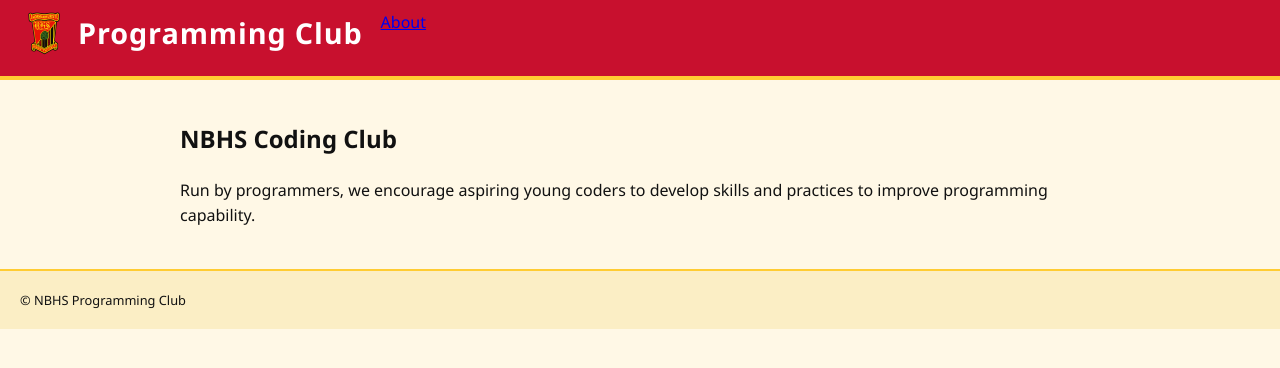
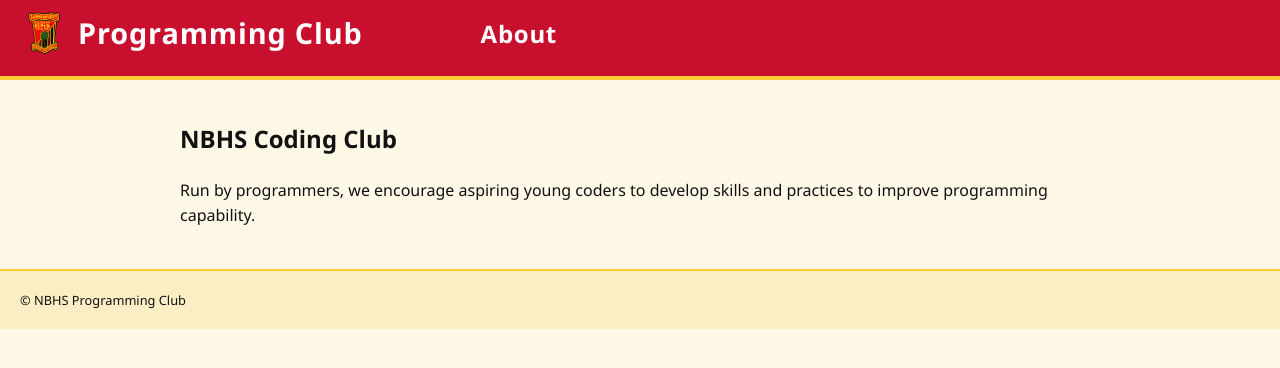
Before and after one commit to gardenssonja/ProgrammingClubWebsite, a Flask app: page / in a window 1280 px wide. Shown: the top 368 px of the page. Run offline with Flask 3, Linux system fonts and the light colour scheme.

Commit message:
Update style.css
added thing for the navigation links at the top

```diff
--- a/ProgrammingClubWebsite-main/ProgrammingClubWebsite-main/static/css/style.css
+++ b/ProgrammingClubWebsite-main/ProgrammingClubWebsite-main/static/css/style.css
@@ -42,6 +42,17 @@ body {
     letter-spacing: 0.03em;
 }
 
+.navigators {
+    margin: 0;
+    margin-top: 5px;
+    margin-left: 100px;
+    font-size: 1.5rem;
+    font-weight: 600;
+    color: white;
+    letter-spacing: 0.03em;
+    text-decoration: none;
+}
+
 /* ---------- Main content container ---------- */
 .container {
     max-width: 960px;
```
